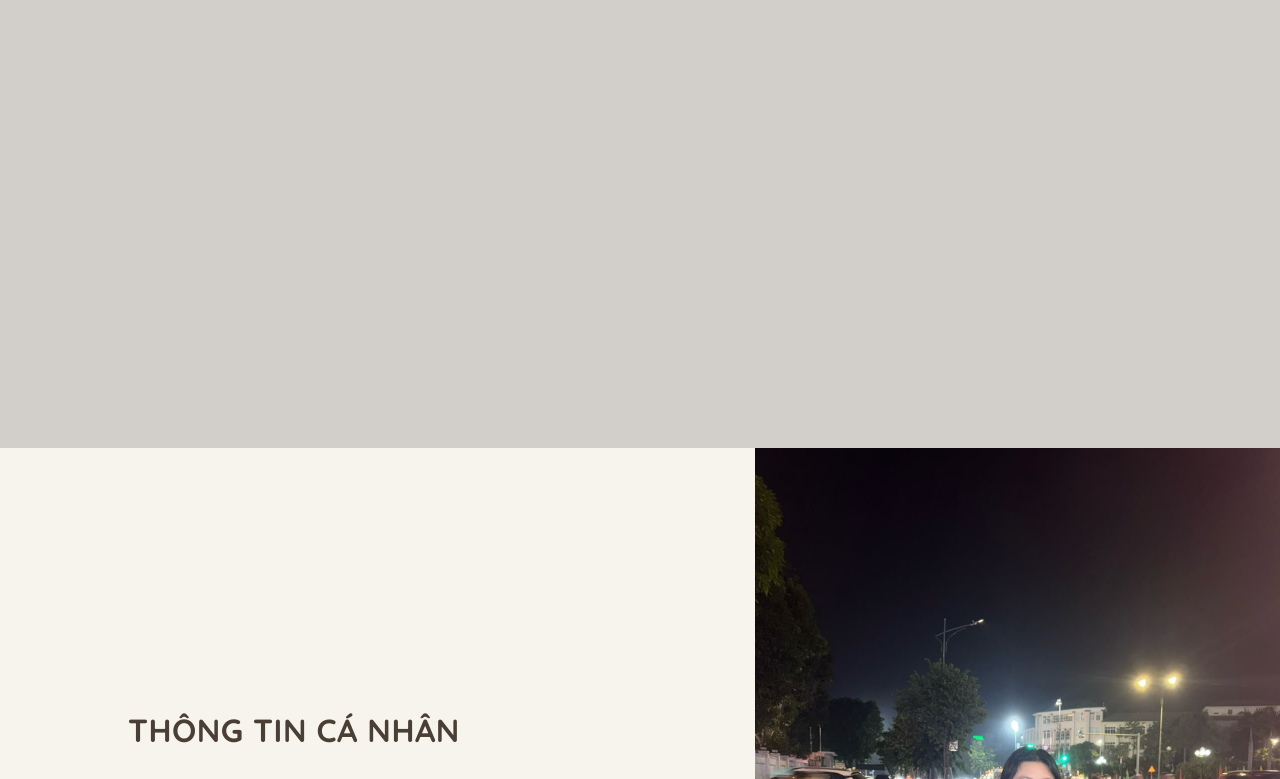
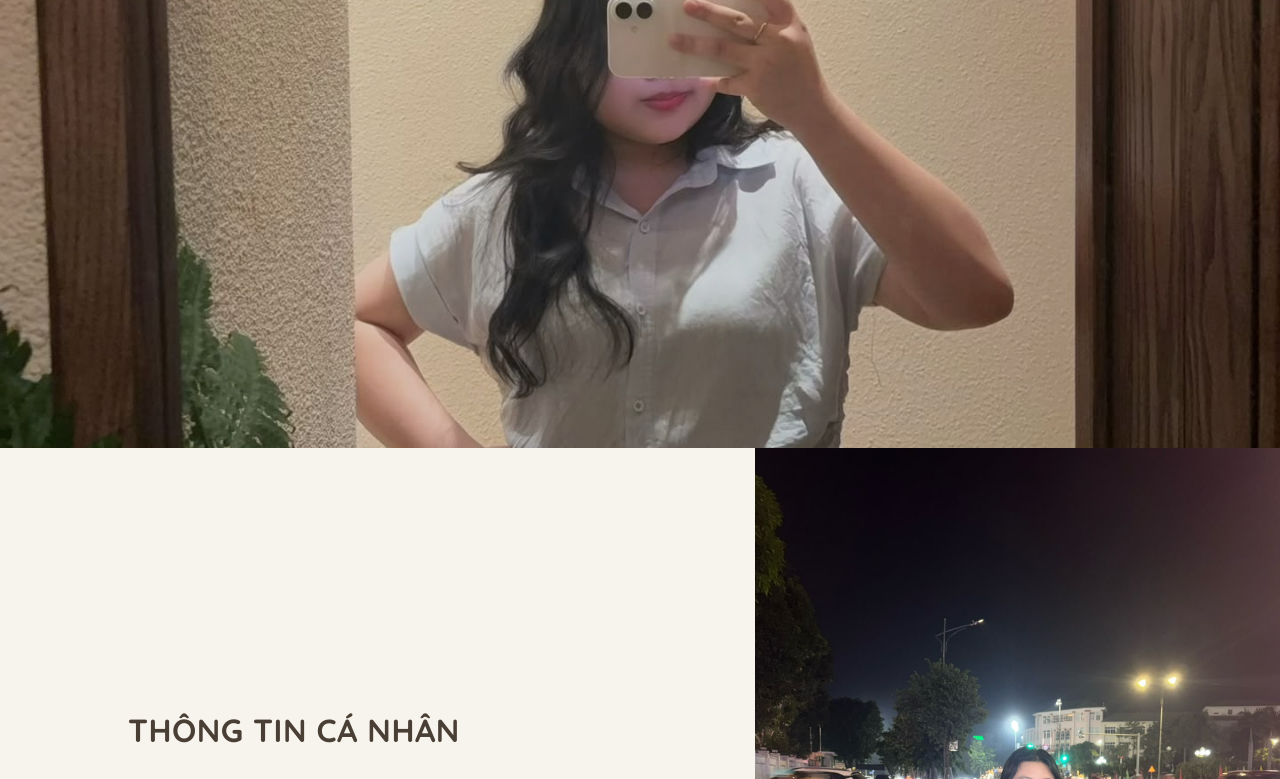
Before and after one commit to Visuda25/visuda-portfolio, a plain HTML site: page index.html in a window 1280 px wide. Shown: the part 352-1131 px from the top of the page. Drawn offline with Linux system fonts and the light colour scheme.

Commit message:
Update code.css

```diff
--- a/code.css
+++ b/code.css
@@ -85,7 +85,7 @@ body {
     position: relative;
     width: 100vw;
     height: 100vh;
-    background-image: url('00/001.jpg');
+    background-image: url('001.jpg');
     background-size: cover;
     background-position: center;
     display: flex;
```
